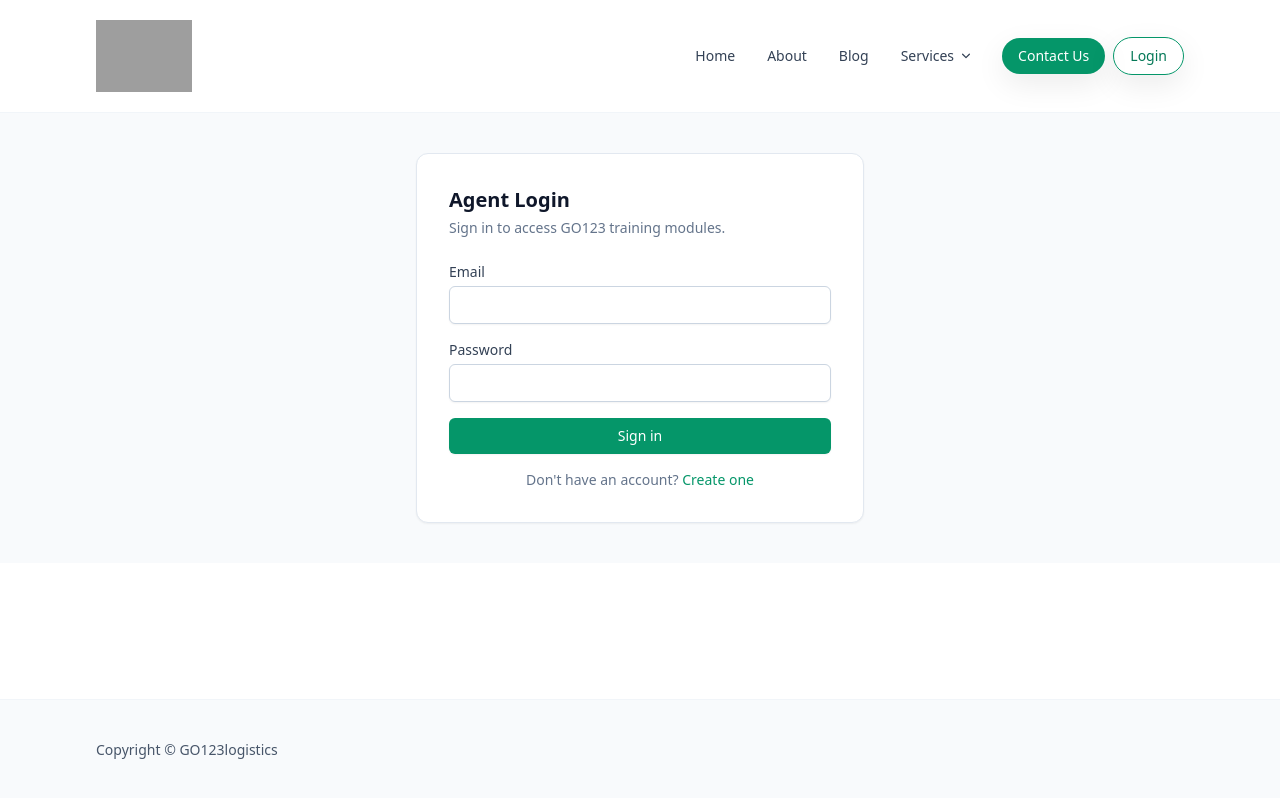
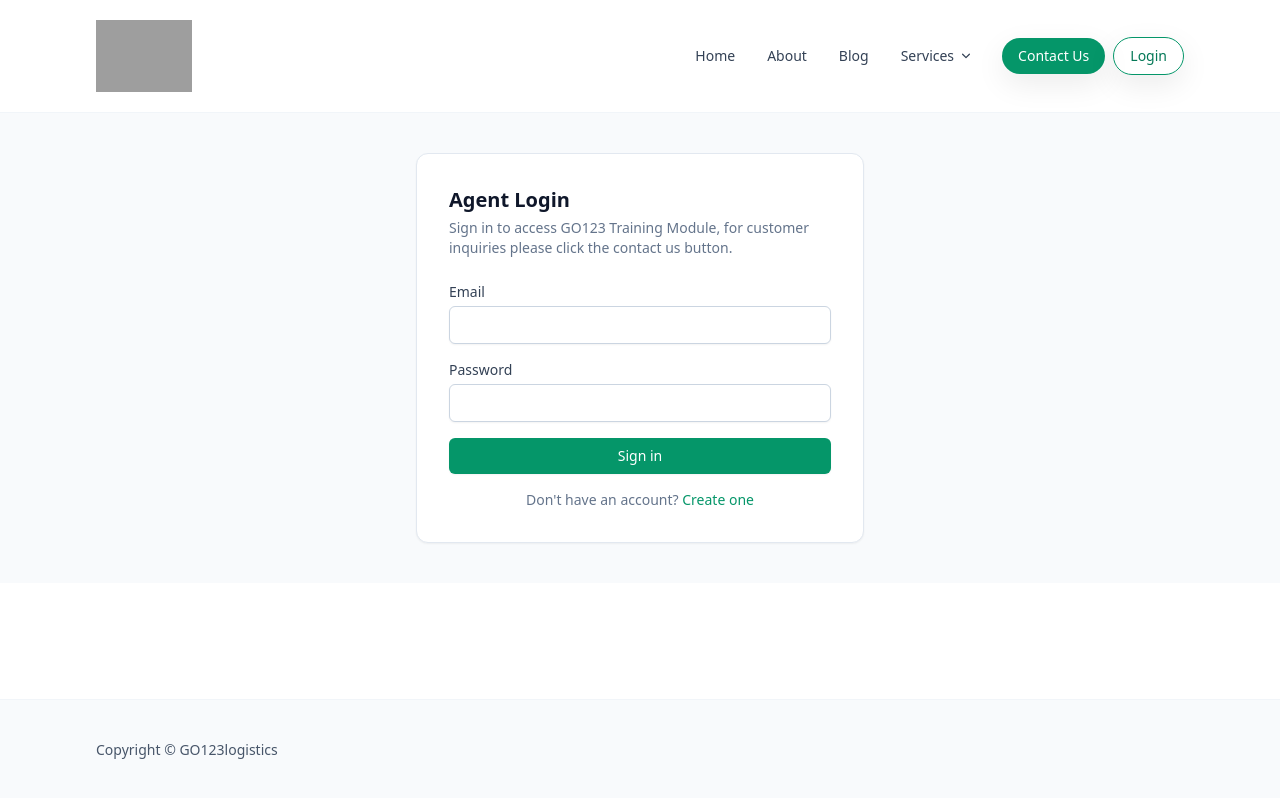
Before and after one commit to msp-333/go123logistics, a Next.js app: page /login in a window 1280 px wide. Built offline with nearby package versions, Linux system fonts and the light colour scheme; no server answers; grey boxes are pictures that could not be loaded.

Commit message:
modified:   app/login/page.tsx

```diff
--- a/app/login/page.tsx
+++ b/app/login/page.tsx
@@ -44,7 +44,7 @@ export default function LoginPage() {
       <div className="w-full max-w-md rounded-xl border border-slate-200 bg-white p-8 shadow-sm">
         <h1 className="text-xl font-semibold text-slate-900">Agent Login</h1>
         <p className="mt-1 text-sm text-slate-500">
-          Sign in to access GO123 training modules.
+          Sign in to access GO123 Training Module, for customer inquiries please click the contact us button.
         </p>
 
         <form onSubmit={onSubmit} className="mt-6 space-y-4">
```
